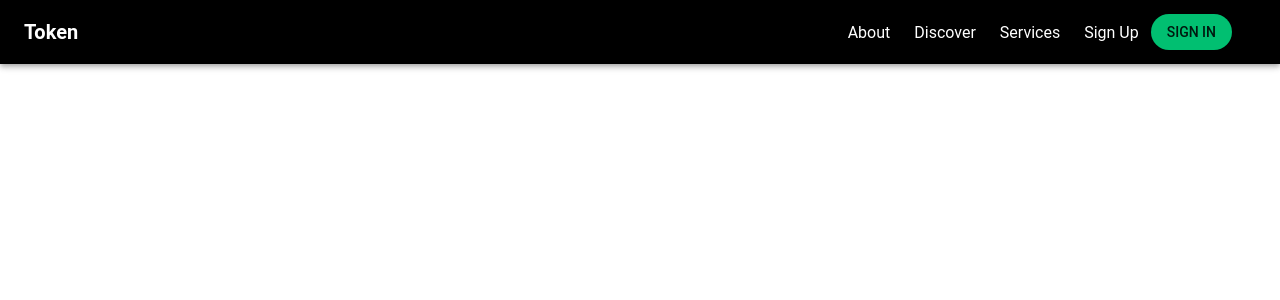
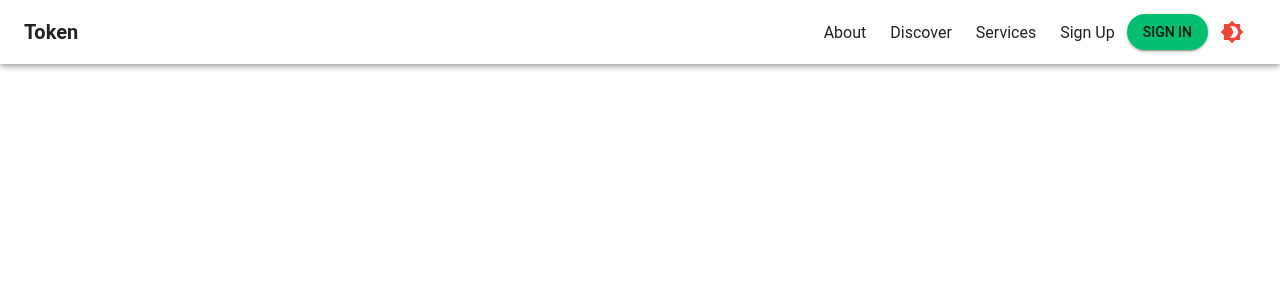
Before and after one commit to silentrobi/material-lumia-react, a React (Create React App) app: page / in a window 1280 px wide. Both pictures are taken after a click on the button 1244 px from the left and 32 px from the top of the page. Shown: the top 300 px of the page. Built offline with nearby package versions, Linux system fonts and the light colour scheme; the HTML template or start-up script is replaced by a standard one.

Commit message:
fixed theme issues

```diff
--- a/src/App.js
+++ b/src/App.js
@@ -1,16 +1,55 @@
-import { useContext, useReducer, useState } from 'react';
+import { useState, useMemo, useEffect } from 'react';
 import { Home } from './pages';
 import { lightTheme, darkTheme } from './theme';
-import Theme, { ThemeDispatchContext } from './context/themeDispatchContext';
 import './App.css';
-import { ThemeProvider } from '@material-ui/core';
+import { createTheme, ThemeProvider } from '@material-ui/core';
+import ThemeContext from './context/Context';
 function App() {
+  const [isDark, setIsDark] = useState(false);
+  const toggleDarkMode = () => {
+    if (isDark) {
+      localStorage.setItem("preferred-theme", "light")
+      setIsDark(false)
+    } else {
+      localStorage.setItem("preferred-theme", "dark")
+      setIsDark(true)
+    }
+  }
+
+  const memoizedTheme =
+    useMemo(() => {
+      if (isDark) {
+        return createTheme({
+          ...darkTheme
+        });
+      }
+      return createTheme({
+        ...lightTheme
+      });
+    }, [isDark]);
+
+  useEffect(() => {
+    const theme = localStorage.getItem("preferred-theme")
+    if (theme) {
+      const themePreference = localStorage.getItem("preferred-theme")
+      if (themePreference === "dark") {
+        setIsDark(true)
+      } else {
+        setIsDark(false)
+      }
+    } else {
+      localStorage.setItem("preferred-theme", "light")
+      setIsDark(true)
+    }
+  }, []);
 
   return (
     <>
-      <ThemeProvider theme={darkTheme}>
+      <ThemeContext.Provider value={{ isDark, toggleDarkMode }}>
+        <ThemeProvider theme={memoizedTheme}>
           <Home />
-      </ThemeProvider>
+        </ThemeProvider>
+      </ThemeContext.Provider >
     </>
   );
 }
--- a/src/components/Navbar/index.js
+++ b/src/components/Navbar/index.js
@@ -9,8 +9,7 @@ import MenuIcon from '@material-ui/icons/Menu';
 import { Button, Link } from '@material-ui/core';
 import Brightness7Icon from '@material-ui/icons/Brightness7';
 import Brightness4Icon from '@material-ui/icons/Brightness4';
-import { useChangeTheme } from '../../context/themeDispatchContext';
-import useTheme from '@material-ui/core/styles/useTheme';
+import ThemeContext from '../../context/Context';
 
 const useStyles = makeStyles((theme) => ({
     menuIcon: {
@@ -45,9 +44,8 @@ const useStyles = makeStyles((theme) => ({
 const Navbar = (props) => {
     const classes = useStyles();
     const { handleDrawerToggle } = props;
-    //const theme = useTheme();
-    //const changeTheme = useChangeTheme();
-
+    const { isDark, toggleDarkMode } = useContext(ThemeContext);
+    console.log(isDark, toggleDarkMode);
     return (
         <>
             <AppBar position="static" color="inherit">
@@ -66,16 +64,16 @@ const Navbar = (props) => {
                         </Button>
                     </Hidden>
                     <IconButton
-                        //onClick={changeTheme}
+                        onClick={toggleDarkMode}
                     >
-                        {/* {theme.palette.type === 'dark' ?
-                            <Brightness4Icon />
-                            : <Brightness7Icon />} */}
+                        {isDark ?
+                            <Brightness7Icon color="primary" />
+                            : <Brightness4Icon color="error" />}
                     </IconButton>
                     <IconButton
                         edge="start"
                         className={classes.menuIcon}
-                        color="textPrimary"
+                        color="inherit"
                         aria-label="menu"
                         onClick={handleDrawerToggle}>
                         <MenuIcon />
--- /dev/null
+++ b/src/context/Context.js
@@ -0,0 +1,6 @@
+import { createContext } from "react";
+
+
+const ThemeContext = createContext(null);
+
+export default ThemeContext;
--- a/src/context/themeDispatchContext.js
+++ /dev/null
@@ -1,54 +0,0 @@
-import ThemeProvider from '@material-ui/styles/ThemeProvider';
-import React, { createContext, useContext, useReducer, useMemo, useCallback } from 'react';
-import { createTheme, useTheme } from '@material-ui/core';
-
-export const ThemeDispatchContext = createContext(null);
-
-const Theme = ({ children, theme }) => {
-    const themeInitialOptions = {
-        paletteType: 'light'
-    }
-
-    const [themeOptions, dispatch] = useReducer((state, action) => {
-        switch (action.type) {
-            case 'changeTheme':
-                return {
-                    ...state,
-                    paletteType: action.payload
-                }
-            default:
-                throw new Error();
-        }
-    }, themeInitialOptions);
-
-    const memoizedTheme = useMemo(() => {
-        return createTheme({
-            palette: {
-                ...theme.palette
-            }
-        })
-    }, [theme, themeOptions.paletteType]);
-    return (
-        <ThemeProvider theme={memoizedTheme}>
-            <ThemeDispatchContext.Provider value={dispatch}>
-                {children}
-            </ThemeDispatchContext.Provider>
-
-        </ThemeProvider>
-    );
-}
-
-export default Theme;
-
-export const useChangeTheme = () => {
-    const dispatch = useContext(ThemeDispatchContext);
-    const theme = useTheme();
-    const changeTheme = useCallback(()=>
-      dispatch({
-        type: 'changeTheme',
-        payload: theme.palette.type === 'light' ? 'dark' : 'light'
-      }),
-    [theme.palette.type, dispatch]);
-
-    return changeTheme;
-  }
```
